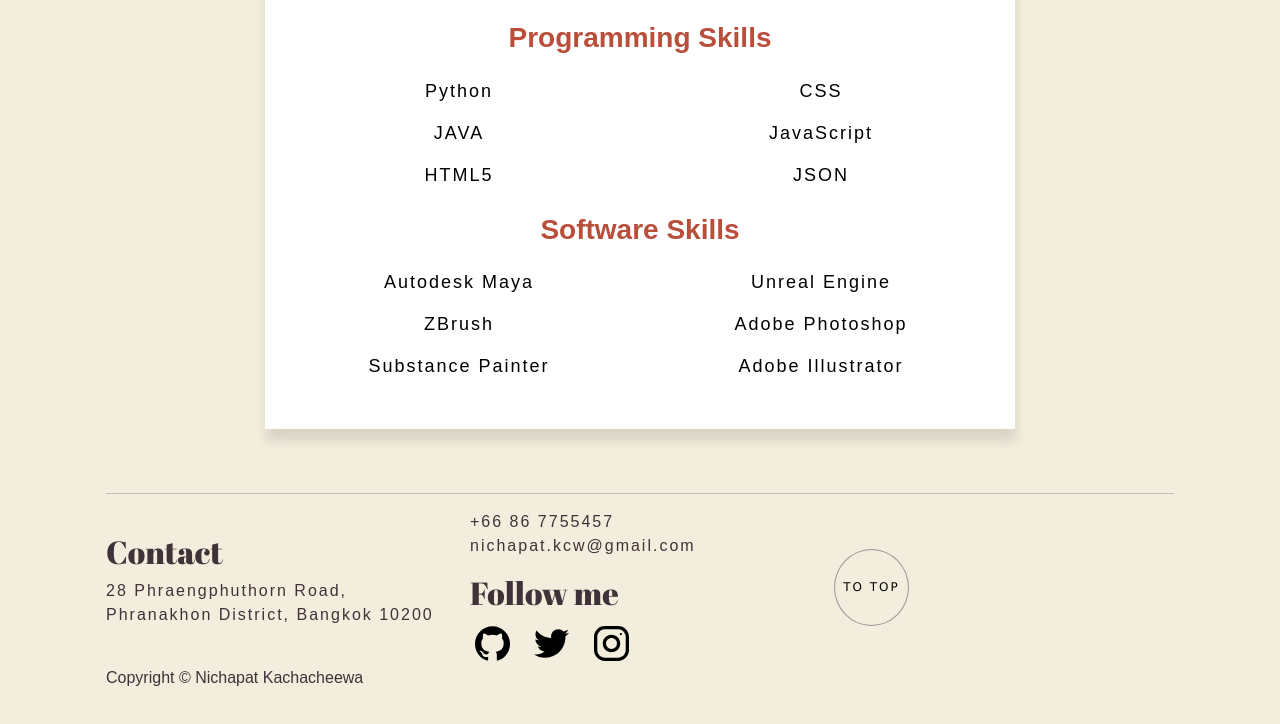
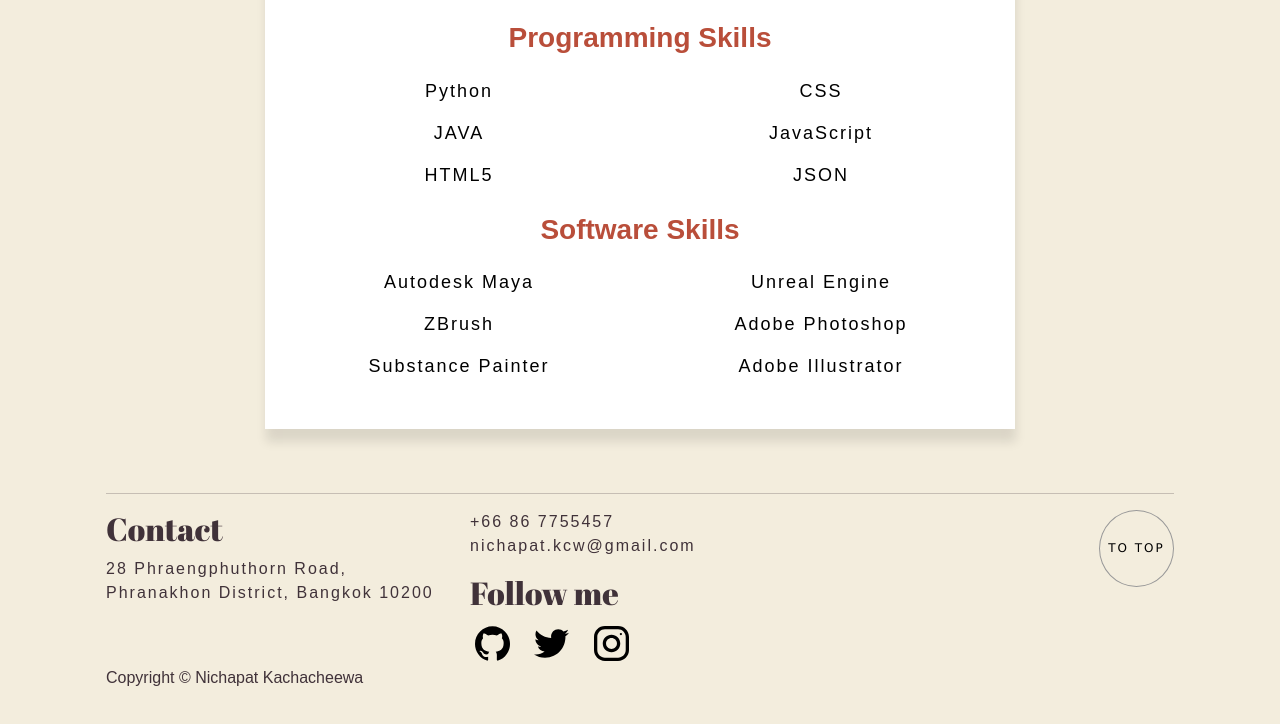
Before and after one commit to khunpanggg/Portfolio, a plain HTML site: page about.html in a window 1280 px wide. Shown: the part 1499-2223 px from the top of the page. Drawn offline with nearby package versions, Linux system fonts and the light colour scheme; a web font is replaced by a local one.

Commit message:
update col contact

```diff
--- a/about.html
+++ b/about.html
@@ -133,20 +133,20 @@
       </div>
       <footer>
         <hr>
-        <div class="row align-items-center footer-text-l">
-          <div class="col-md-6 col-lg-4">
+        <div class="row align-items-start footer-text-l">
+          <div class="col-12 col-sm-6 col-md-5 col-lg-4">
             <h2>Contact</h2>
             <p>28 Phraengphuthorn Road, <br>
               Phranakhon District, Bangkok 10200</p>
           </div>
-          <div class="col-md-6 col-lg-4 footer-text-r" id="icon-contact">
+          <div class="col-12 col-sm-6 col-md-5 col-lg-4 footer-text-r" id="icon-contact">
             <p>+66 86 7755457 <br> nichapat.kcw@gmail.com</p>
             <h2>Follow me</h2>
             <a href="https://github.com/khunpanggg" target="_blank"><img src="/img/icon/github.svg" alt=""></a>
             <a href="https://twitter.com/KaponPang" target="_blank"><img src="/img/icon/twitter.svg" alt=""></a>
             <a href="https://www.instagram.com/k.panggg/" target="_blank"><img src="/img/icon/instagram.svg" alt=""></a>
           </div>
-          <div class="col-md-6 col-lg-4 to-top">
+          <div class="col-12 col-md-2 col-lg-4 my-2 my-md-0 d-flex align-self-stretch justify-content-end">
             <div class="round-button">
               <div class="round-button-circle"><a href="#" class="round-button">TO TOP</a></div>
             </div>
```
Also changed, not shown: index.html (+4 -4 lines), work.html (+4 -4 lines).
